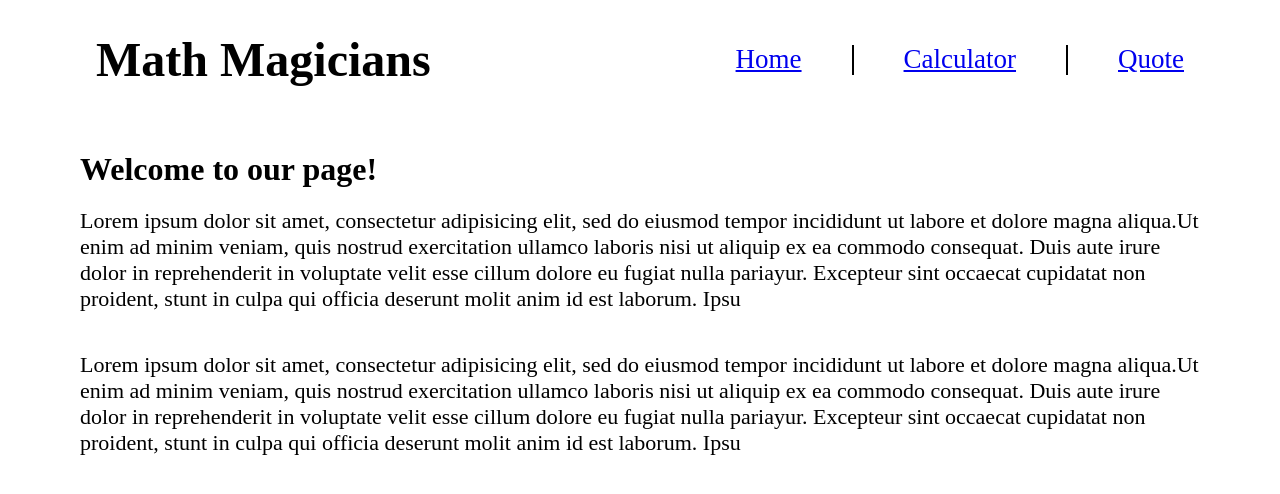
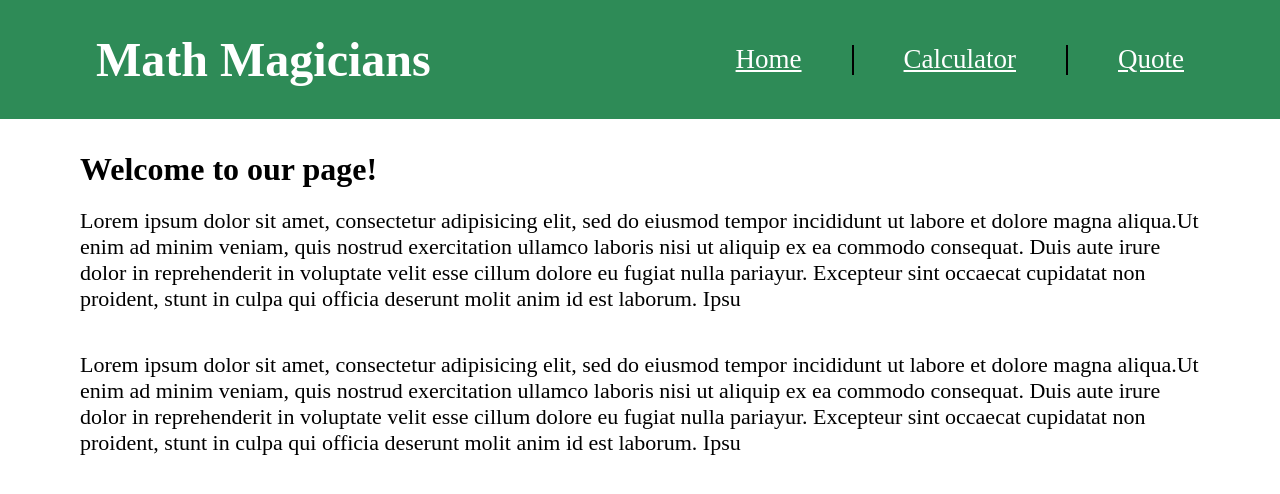
Before and after one commit to bronnie313/Math-magician, a React (Create React App) app: page / in a window 1280 px wide. Shown: the top 494 px of the page. Built offline with nearby package versions, Linux system fonts and the light colour scheme.

Commit message:
add styling to the header

```diff
--- a/src/index.css
+++ b/src/index.css
@@ -11,7 +11,6 @@
 
 section {
   width: 55%;
-  margin: 3rem;
 }
 
 .keys input {
@@ -38,6 +37,7 @@ section {
 
 .link {
   font-size: 27px;
+  color: white;
 }
 
 .heading {
@@ -45,6 +45,8 @@ section {
   justify-content: space-between;
   padding: 2rem 6rem;
   align-items: center;
+  color: white;
+  background-color: seagreen;
 }
 
 .title {
```
